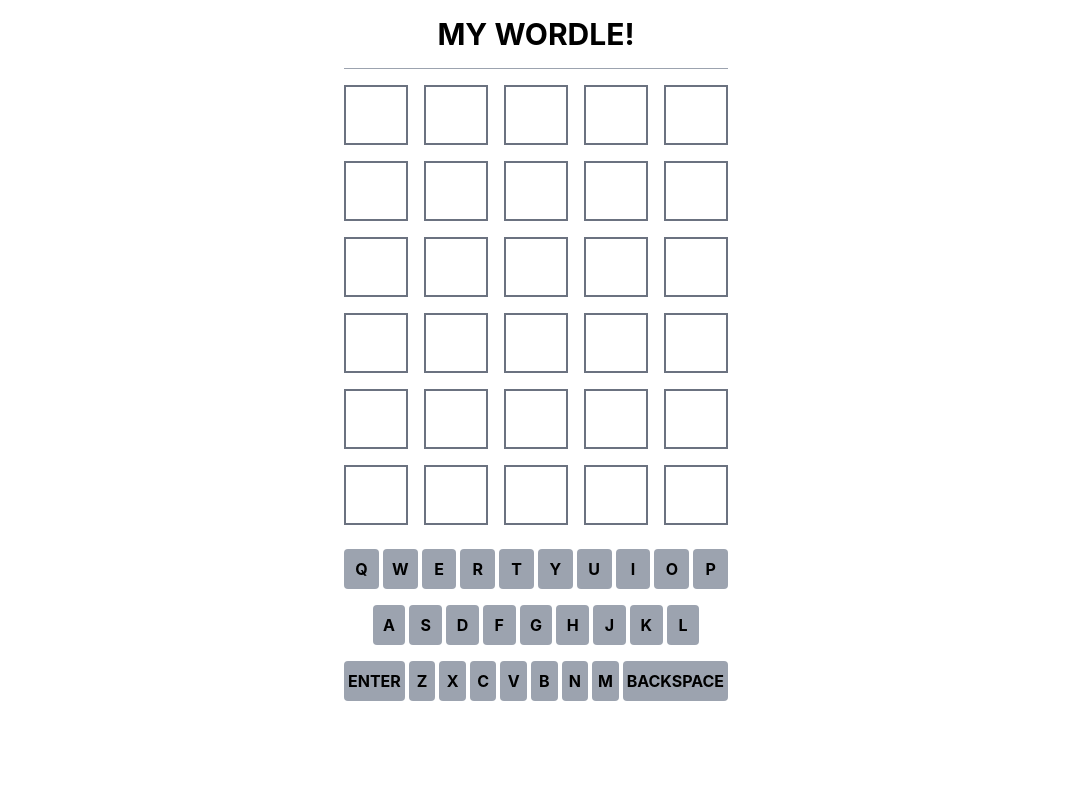
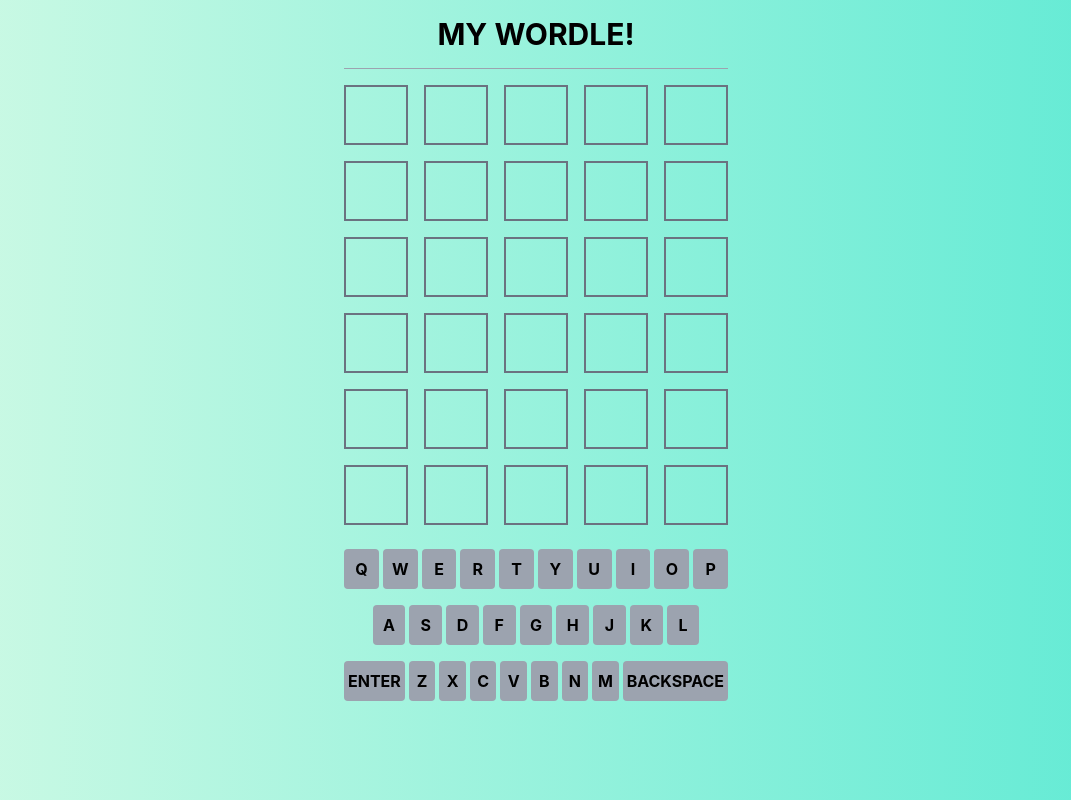
Before and after one commit to franklinsvm/wordle-clone, a React (Vite) app: page / in a window 1280 px wide. Shown: the whole page, without its empty margins (104-1175 px from the left). Built offline with nearby package versions, Linux system fonts and the light colour scheme.

Commit message:
Color update

```diff
--- a/src/App.tsx
+++ b/src/App.tsx
@@ -47,9 +47,12 @@ export default function App() {
   rows = rows.concat(Array(guessesRemaining).fill(""));
 
   return (
-    <div className="mx-auto w-96 relative h-screen">
+    <div className="mx-auto relative h-screen bg-gradient-to-r from-emerald-100 to-teal-300">
+      <div className="w-96 mx-auto">
         <header className="border-b border-gray-400 py-4">
-        <h1 className="text-3xl font-bold text-center uppercase">My Wordle!</h1>
+          <h1 className="text-3xl font-bold text-center uppercase">
+            My Wordle!
+          </h1>
         </header>
 
         <main className="grid grid-rows-6 gap-4 my-4">
@@ -70,42 +73,13 @@ export default function App() {
             addGuessLetter(key);
           }}
         />
-
-      {/* {isGameOver && (
-        <>
-          <div className="fixed inset-0 bg-gray-500 bg-opacity-75 transition-opacity overflow-y-auto h-full w-full"></div>
-          <div
-            role="modal"
-            className="absolute bg-white border border-gray-500 rounded text-center
-            w-11/12 h-1/2 p-6 left-0 right-0 mx-auto top-1/4
-           grid grid-rows-3 z-10"
-          >
-            <p className="text-2xl font-bold mt-6">Game Over</p>
-            <WordRow
-              word={state.answer}
-              className="items-center justify-items-center py-2 mb-6"
-            />
-
-            <button
-              className="border border-green-500 rounded bg-green-500 hover:bg-green-600 p-2 mt-4 text-gray-800 shadow h-20 text-lg font-bold"
-              onClick={() => {
-                state.newGame();
-                setGuess("");
-              }}
-            >
-              New Game
-            </button>
-          </div>
-        </>
-      )} */}
-
         {(isGameOver || hasWon) && (
           <>
             <div className="fixed inset-0 bg-gray-500 bg-opacity-75 transition-opacity overflow-y-auto h-full w-full"></div>
             <div
               role="modal"
               className="absolute bg-white border border-gray-500 rounded text-center
-            w-11/12 h-1/2 p-6 left-0 right-0 mx-auto top-1/4
+            w-1/4 h-1/2 p-6 left-0 right-0 mx-auto top-1/4
            grid grid-rows-3 z-10"
             >
               <p className="text-2xl font-bold mt-6">
@@ -127,6 +101,7 @@ export default function App() {
             </div>
           </>
         )}
+      </div>
     </div>
   );
 }
--- a/src/WordRow.tsx
+++ b/src/WordRow.tsx
@@ -35,7 +35,7 @@ function CharacterBox({ value, state }: CharacterBoxProps) {
 
   return (
     <span
-      className={`border-2 p-2 uppercase text-center font-extrabold text-4xl before:inline-block before:content-['_'] ${stateStyles} `}
+      className={`border-2 p-2 min-w-full uppercase text-center font-extrabold text-4xl before:inline-block before:content-['_'] ${stateStyles} `}
     >
       {value}
     </span>
```
Lines whose indentation alone changed are shown as unchanged.
